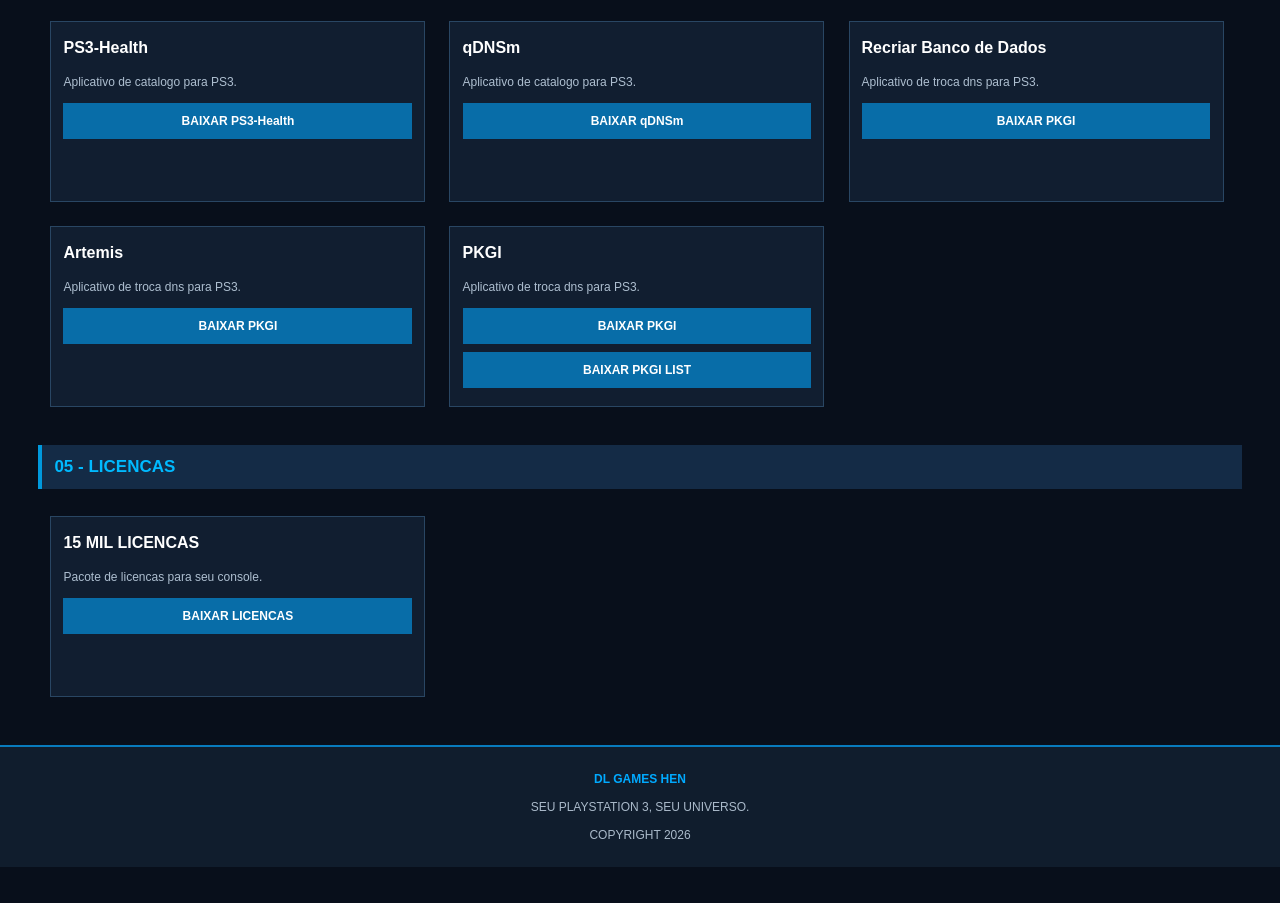
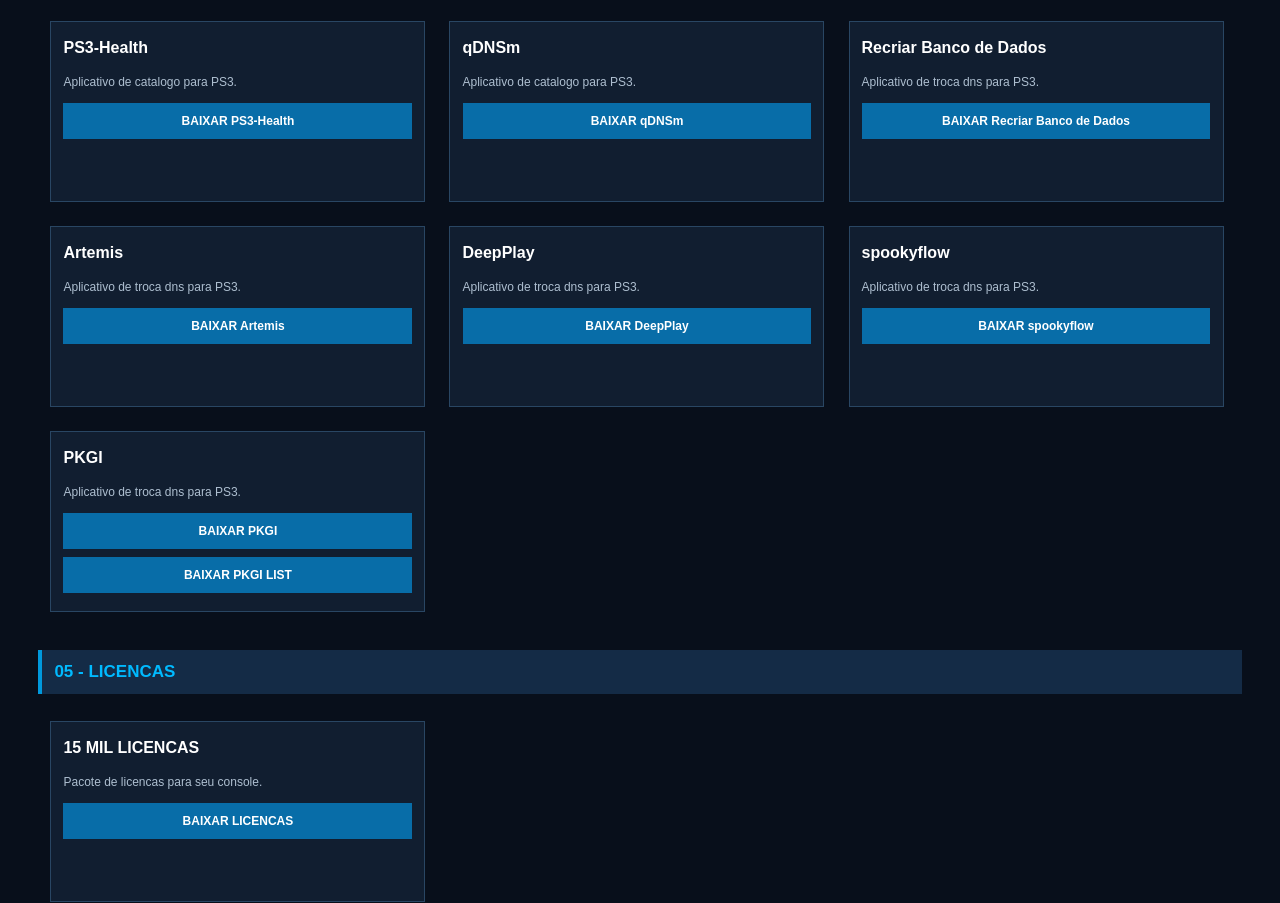
Before and after one commit to Danielstoreps3/DLHEN, a plain HTML site: page index.html in a window 1280 px wide. Shown: the part 1996-2899 px from the top of the page. Before the commit the page ends 2863 px from the top, so only its background shows below. Drawn offline with Linux system fonts and the light colour scheme.

Commit message:
Update index.html

```diff
--- a/index.html
+++ b/index.html
@@ -290,12 +290,22 @@ body {
     <div class="card">
     <h3>Recriar Banco de Dados</h3>
     <p>Aplicativo de troca dns para PS3.</p>
-    <a class="botao" href="https://www.mediafire.com/file/68h1ysenn4e3kxr/Recriar_Banco_de_Dados_DLGAMES.pkg/file">BAIXAR PKGI</a>
+    <a class="botao" href="https://www.mediafire.com/file/68h1ysenn4e3kxr/Recriar_Banco_de_Dados_DLGAMES.pkg/file">BAIXAR Recriar Banco de Dados</a>
 </div>
      <div class="card">
     <h3>Artemis</h3>
     <p>Aplicativo de troca dns para PS3.</p>
-    <a class="botao" href="https://www.mediafire.com/file/6unmndmd3h869ns/ArtemisPS3_DLGAMES.pkg/file">BAIXAR PKGI</a>
+    <a class="botao" href="https://www.mediafire.com/file/6unmndmd3h869ns/ArtemisPS3_DLGAMES.pkg/file">BAIXAR Artemis</a>
+</div>
+     <div class="card">
+    <h3>DeepPlay</h3>
+    <p>Aplicativo de troca dns para PS3.</p>
+    <a class="botao" href="https://www.mediafire.com/file/4rfhlx3seqkbkq9/DeepPlay-v00.05-update_DLGAMES.pkg/file">BAIXAR DeepPlay</a>
+</div>
+     <div class="card">
+    <h3>spookyflow</h3>
+    <p>Aplicativo de troca dns para PS3.</p>
+    <a class="botao" href="https://www.mediafire.com/file/ya8kg82w04a2bz2/spookyflow_DLGAMES.pkg/file">BAIXAR spookyflow</a>
 </div>
     <div class="card">
     <h3>PKGI</h3>
```
